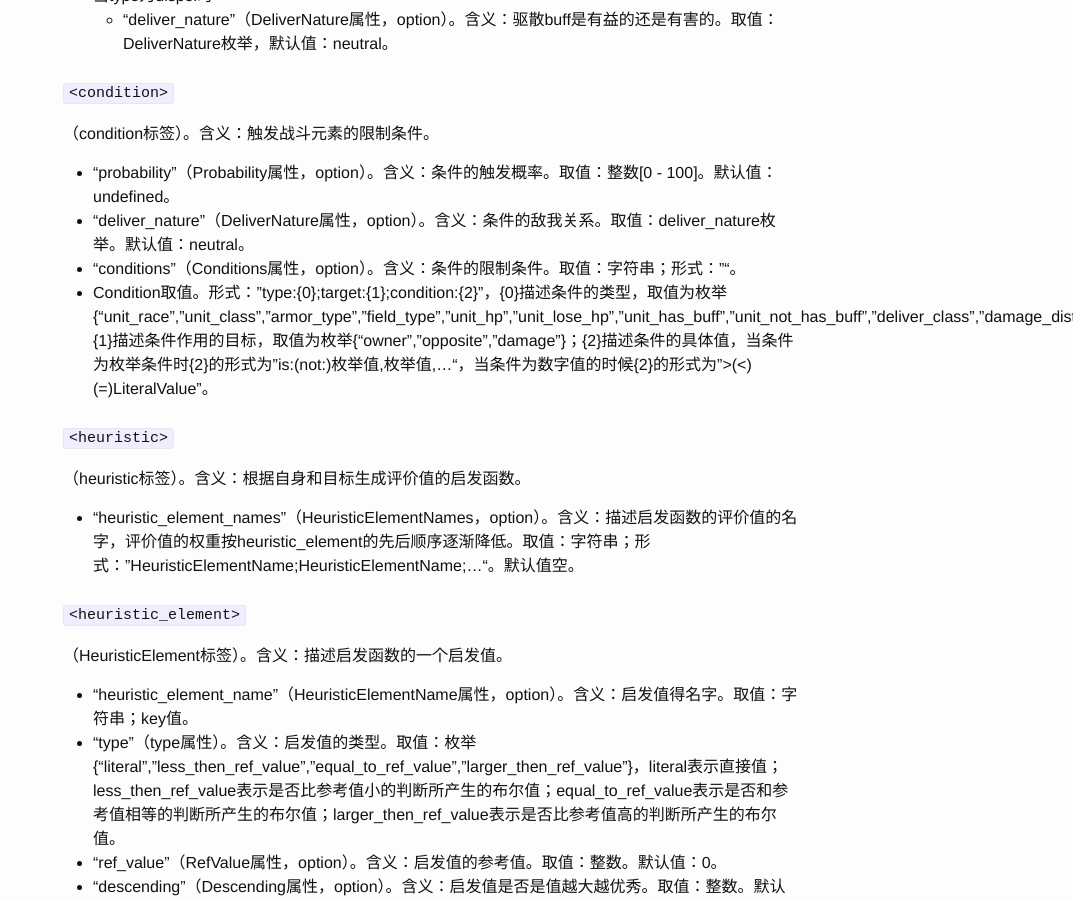
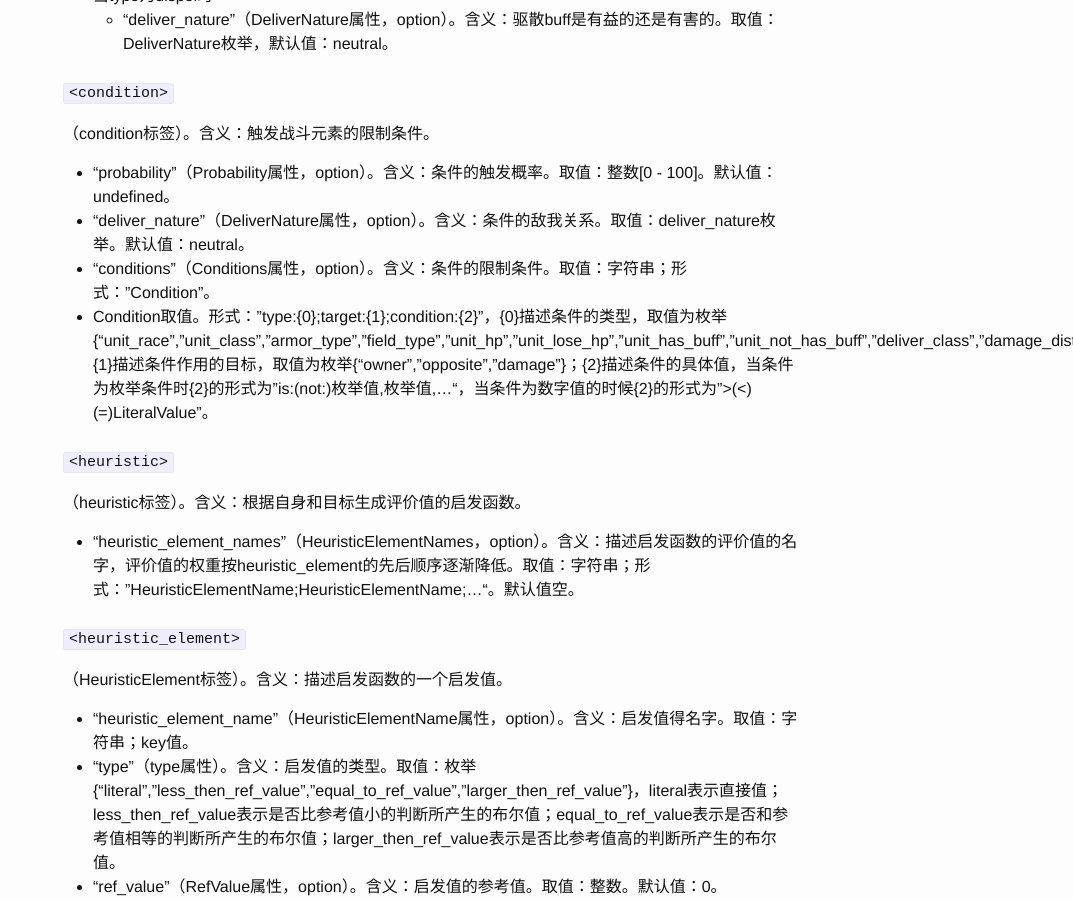
Before and after one commit to mofishorg/underworld_config_doc, a Jekyll site: the page built from _posts/2016-06-03-techtree-doc.markdown, in a window 1280 px wide and 900 px high, scrolled down 11149 px. Shown: the whole window, without its empty margins (207-1280 px from the left). Built offline with Jekyll 4.4.1, drawn with Linux system fonts in a browser that asks for light colours.

Commit message:
test markdown

```diff
--- a/_posts/2016-06-03-techtree-doc.markdown
+++ b/_posts/2016-06-03-techtree-doc.markdown
@@ -387,7 +387,7 @@ categories: jekyll update
 
   * "probability"（Probability属性，option）。含义：条件的触发概率。取值：整数[0 - 100]。默认值：undefined。
   * "deliver_nature"（DeliverNature属性，option）。含义：条件的敌我关系。取值：deliver_nature枚举。默认值：neutral。
-  * "conditions"（Conditions属性，option）。含义：条件的限制条件。取值：字符串；形式：""。
+  * "conditions"（Conditions属性，option）。含义：条件的限制条件。取值：字符串；形式："Condition"。
   * Condition取值。形式："type:{0};target:{1};condition:{2}"，{0}描述条件的类型，取值为枚举{"unit_race","unit_class","armor_type","field_type","unit_hp","unit_lose_hp","unit_has_buff","unit_not_has_buff","deliver_class","damage_distance"}；{1}描述条件作用的目标，取值为枚举{"owner","opposite","damage"}；{2}描述条件的具体值，当条件为枚举条件时{2}的形式为"is:(not:)枚举值,枚举值,..."，当条件为数字值的时候{2}的形式为">(<)(=)LiteralValue"。
 
 
```
